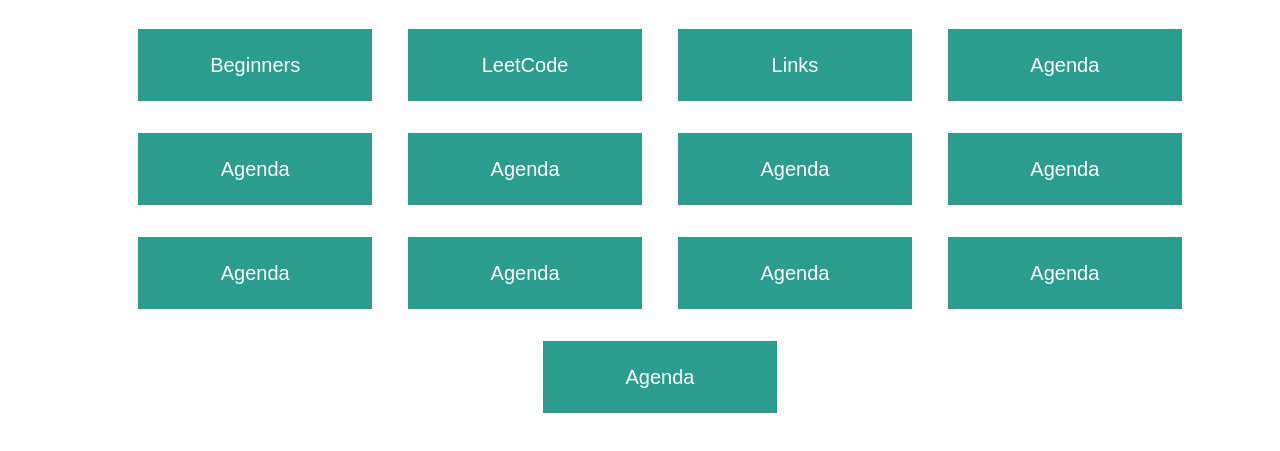
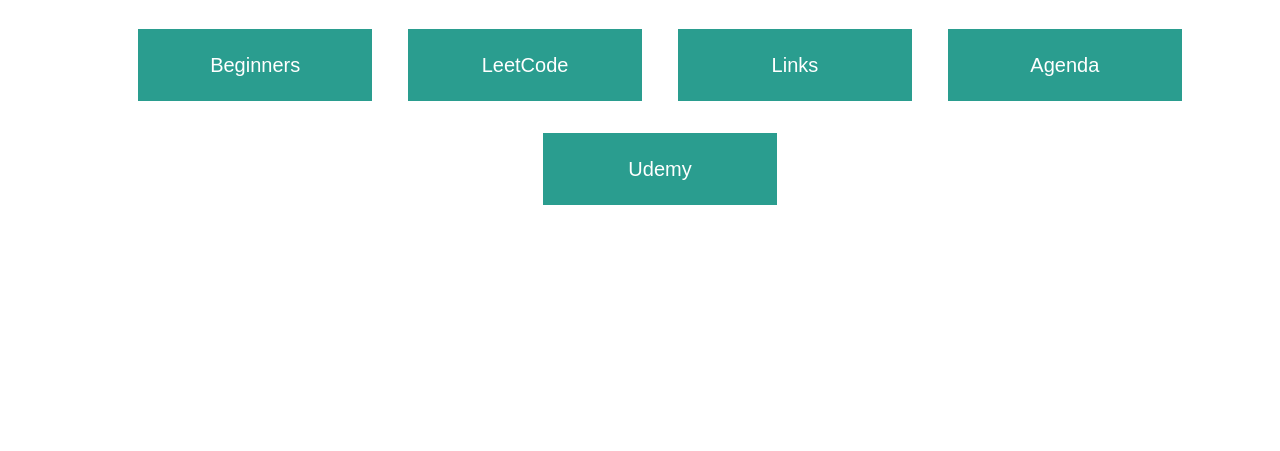
Before and after one commit to JaggerWinkler/Computer-Club-Canvas, a plain HTML site: page index.html in a window 1280 px wide. Shown: the part 93-544 px from the top of the page. Drawn offline with nearby package versions, Linux system fonts and the light colour scheme; a web font is replaced by a local one.

Commit message:
Updated Homepage
Has the correct # of buttons, just need to make links work

```diff
--- a/index.html
+++ b/index.html
@@ -55,15 +55,7 @@
             <li><a class="btn-large btn-info btn custom-link" href="https://leetcode.com/problemset/all/" data-api-endpoint="https://waterfordschool.instructure.com/api/v1/courses/8430/discussion_topics" data-api-returntype="[Discussion]">LeetCode</a> </li>
             <li><a class="btn-large btn-info btn custom-link" href="https://waterfordschool.instructure.com/courses/8430/pages/resources" data-api-endpoint="https://waterfordschool.instructure.com/api/v1/courses/8430/pages/resources" data-api-returntype="Page">Links</a> </li>
             <li><a class="btn-large btn-info btn custom-link" href="https://waterfordschool.instructure.com/courses/8430/announcements" data-api-endpoint="https://waterfordschool.instructure.com/api/v1/courses/8430/discussion_topics/24643" data-api-returntype="Discussion">Agenda</a></li>
-            <li><a class="btn-large btn-info btn custom-link" href="https://waterfordschool.instructure.com/courses/8430/announcements" data-api-endpoint="https://waterfordschool.instructure.com/api/v1/courses/8430/discussion_topics/24643" data-api-returntype="Discussion">Agenda</a></li>
-            <li><a class="btn-large btn-info btn custom-link" href="https://waterfordschool.instructure.com/courses/8430/announcements" data-api-endpoint="https://waterfordschool.instructure.com/api/v1/courses/8430/discussion_topics/24643" data-api-returntype="Discussion">Agenda</a></li>
-            <li><a class="btn-large btn-info btn custom-link" href="https://waterfordschool.instructure.com/courses/8430/announcements" data-api-endpoint="https://waterfordschool.instructure.com/api/v1/courses/8430/discussion_topics/24643" data-api-returntype="Discussion">Agenda</a></li>
-            <li><a class="btn-large btn-info btn custom-link" href="https://waterfordschool.instructure.com/courses/8430/announcements" data-api-endpoint="https://waterfordschool.instructure.com/api/v1/courses/8430/discussion_topics/24643" data-api-returntype="Discussion">Agenda</a></li>
-            <li><a class="btn-large btn-info btn custom-link" href="https://waterfordschool.instructure.com/courses/8430/announcements" data-api-endpoint="https://waterfordschool.instructure.com/api/v1/courses/8430/discussion_topics/24643" data-api-returntype="Discussion">Agenda</a></li>
-            <li><a class="btn-large btn-info btn custom-link" href="https://waterfordschool.instructure.com/courses/8430/announcements" data-api-endpoint="https://waterfordschool.instructure.com/api/v1/courses/8430/discussion_topics/24643" data-api-returntype="Discussion">Agenda</a></li>
-            <li><a class="btn-large btn-info btn custom-link" href="https://waterfordschool.instructure.com/courses/8430/announcements" data-api-endpoint="https://waterfordschool.instructure.com/api/v1/courses/8430/discussion_topics/24643" data-api-returntype="Discussion">Agenda</a></li>
-            <li><a class="btn-large btn-info btn custom-link" href="https://waterfordschool.instructure.com/courses/8430/announcements" data-api-endpoint="https://waterfordschool.instructure.com/api/v1/courses/8430/discussion_topics/24643" data-api-returntype="Discussion">Agenda</a></li>
-            <li><a class="btn-large btn-info btn custom-link" href="https://waterfordschool.instructure.com/courses/8430/announcements" data-api-endpoint="https://waterfordschool.instructure.com/api/v1/courses/8430/discussion_topics/24643" data-api-returntype="Discussion">Agenda</a></li>
+            <li><a class="btn-large btn-info btn custom-link" href="https://waterfordschool.instructure.com/courses/8430/announcements" data-api-endpoint="https://waterfordschool.instructure.com/api/v1/courses/8430/discussion_topics/24643" data-api-returntype="Discussion">Udemy</a></li>
         </ul>
     </body>
 </html>
```
